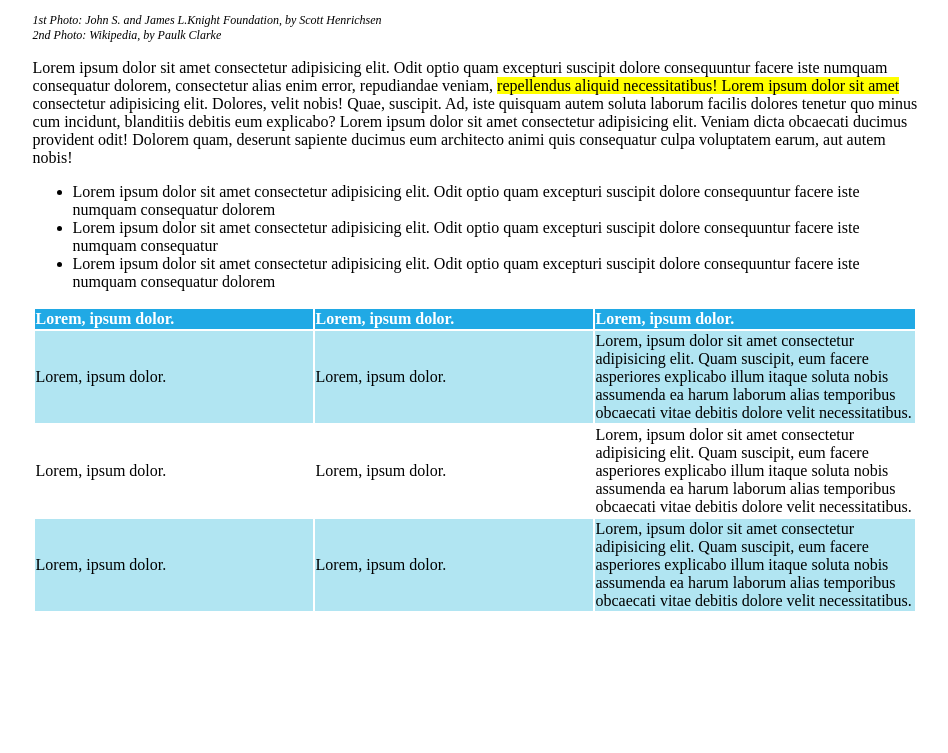
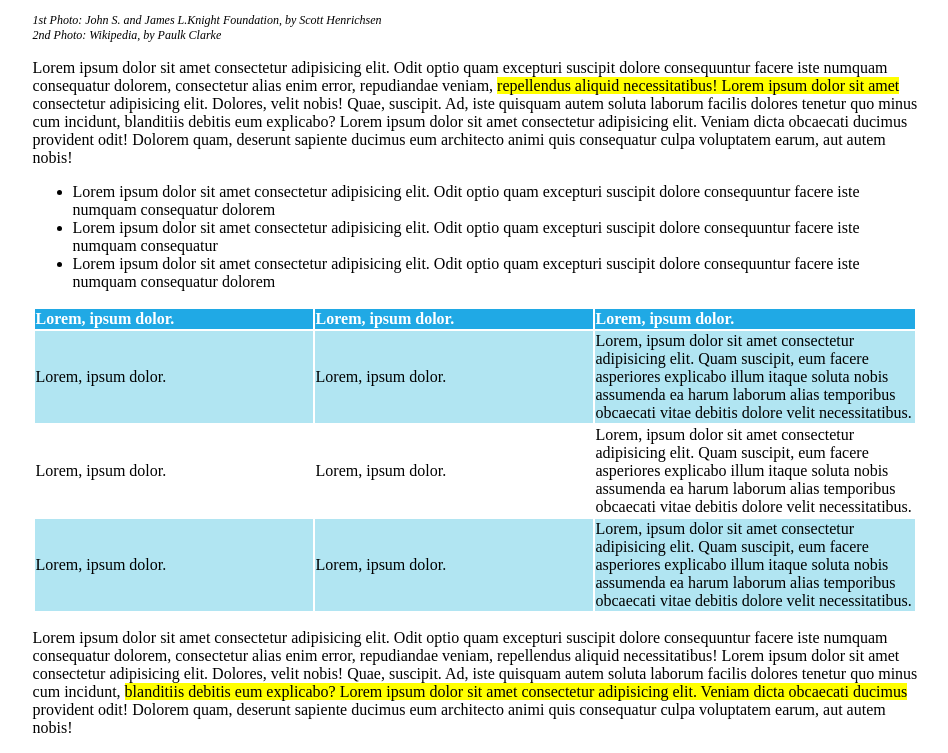
Before and after one commit to PaoloZampa/html-css-booleaner, a plain HTML site: page index.html in a window 1280 px wide. Shown: the part 1253-2006 px from the top of the page, without its empty margins (165-1113 px from the left). Before the commit the page ends 1874 px from the top, so only its background shows below. Drawn offline with Linux system fonts and the light colour scheme.

Commit message:
add paragraph html-css-booleaner

```diff
--- a/index.html
+++ b/index.html
@@ -128,6 +128,26 @@
 
                 </table>
             </section>
+
+            <!-- paragrafo2 -->
+            <section>
+                <p>
+                    Lorem ipsum dolor sit amet consectetur adipisicing elit.
+                    Odit optio quam excepturi suscipit dolore consequuntur
+                    facere iste numquam consequatur dolorem, consectetur alias
+                    enim error, repudiandae veniam, repellendus
+                    aliquid necessitatibus! Lorem ipsum dolor sit amet
+                    consectetur adipisicing elit. Dolores, velit nobis! Quae,
+                    suscipit. Ad, iste quisquam autem soluta laborum facilis
+                    dolores tenetur quo minus cum incidunt, <span
+                        class="yellow">blanditiis debitis
+                        eum explicabo? Lorem ipsum dolor sit amet consectetur
+                        adipisicing elit. Veniam dicta obcaecati ducimus </span>provident
+                    odit! Dolorem quam, deserunt sapiente ducimus eum architecto
+                    animi quis consequatur culpa voluptatem earum, aut autem
+                    nobis!
+                </p>
+            </section>
         </main>
         <!-- /#app-main -->
         <footer id="app-footer"></footer>
```
